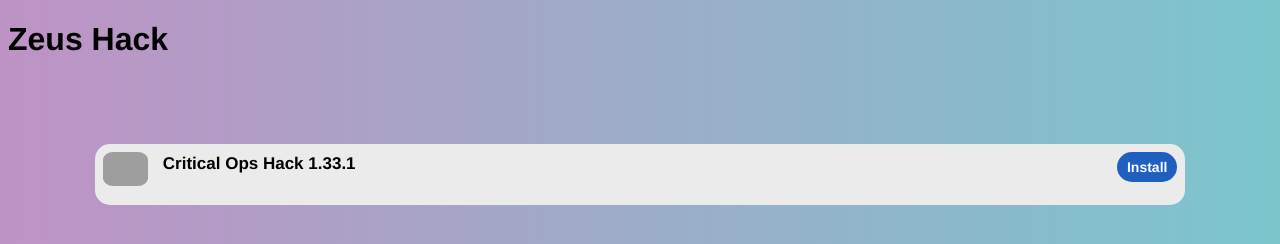
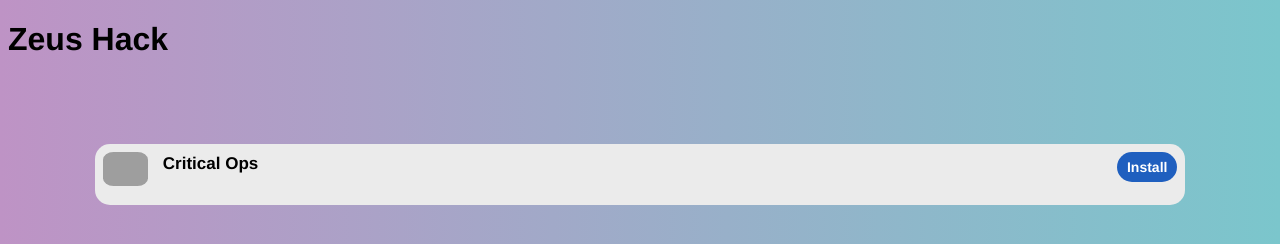
Before and after one commit to SermetZ/tarih, a plain HTML site: page index.html in a window 1280 px wide. Shown: the top 244 px of the page. Drawn offline with Linux system fonts and the light colour scheme; grey boxes are pictures that could not be loaded.

Commit message:
Update index.html

```diff
--- a/index.html
+++ b/index.html
@@ -21,7 +21,7 @@
 <div class="apps">
 <a href="itms-services://?action=download-manifest&url=https://cuzeus.github.io/icy/plist/cops.plist">Install</a>
 <img src="https://github.com/iosoyunclub/uygulamalar/blob/main/icons/cops.png?raw=true">
-<h1>Critical Ops Hack 1.33.1</h1>
+<h1>Critical Ops</h1>
 </div>
 </center>
 <br>
```
